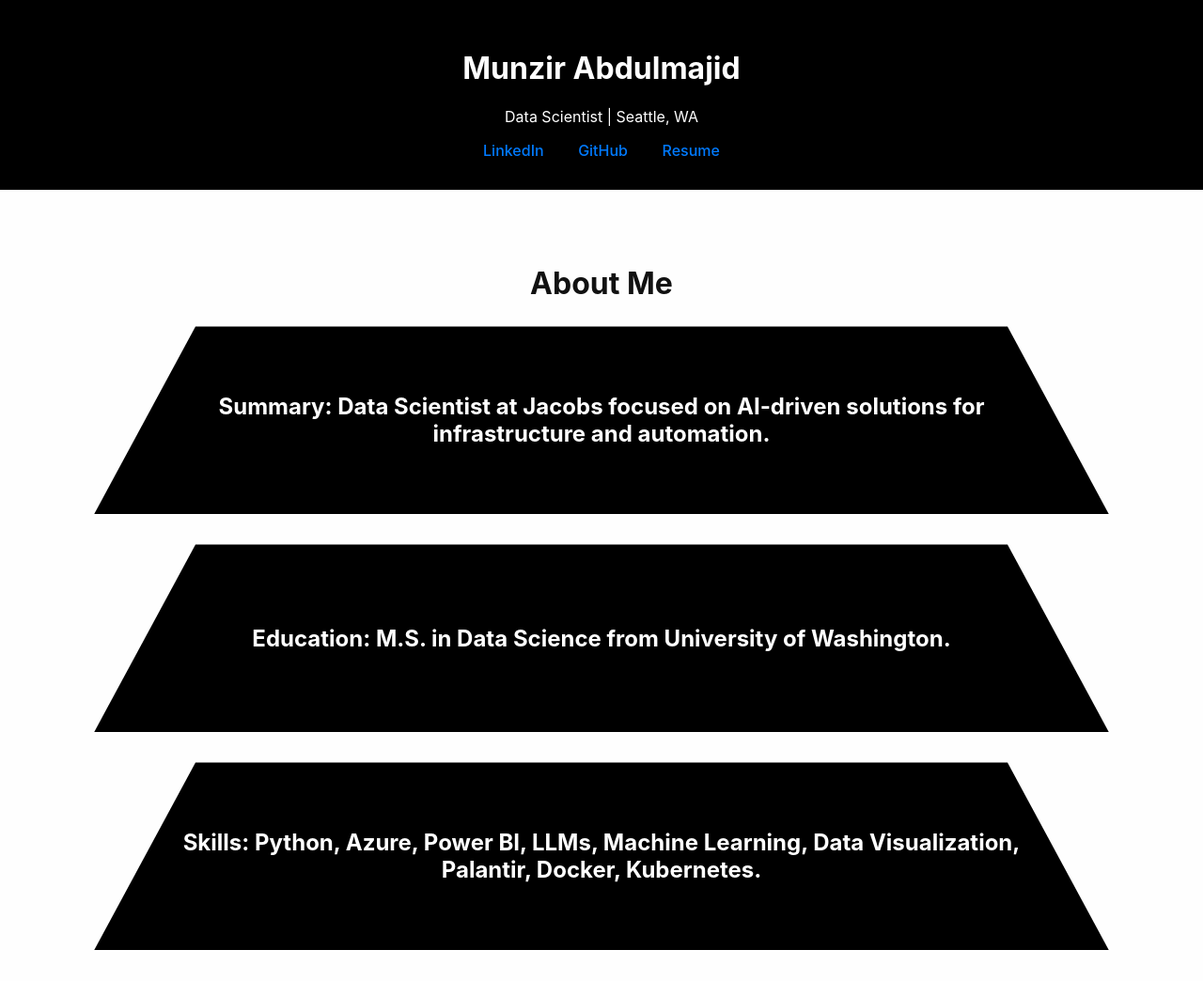
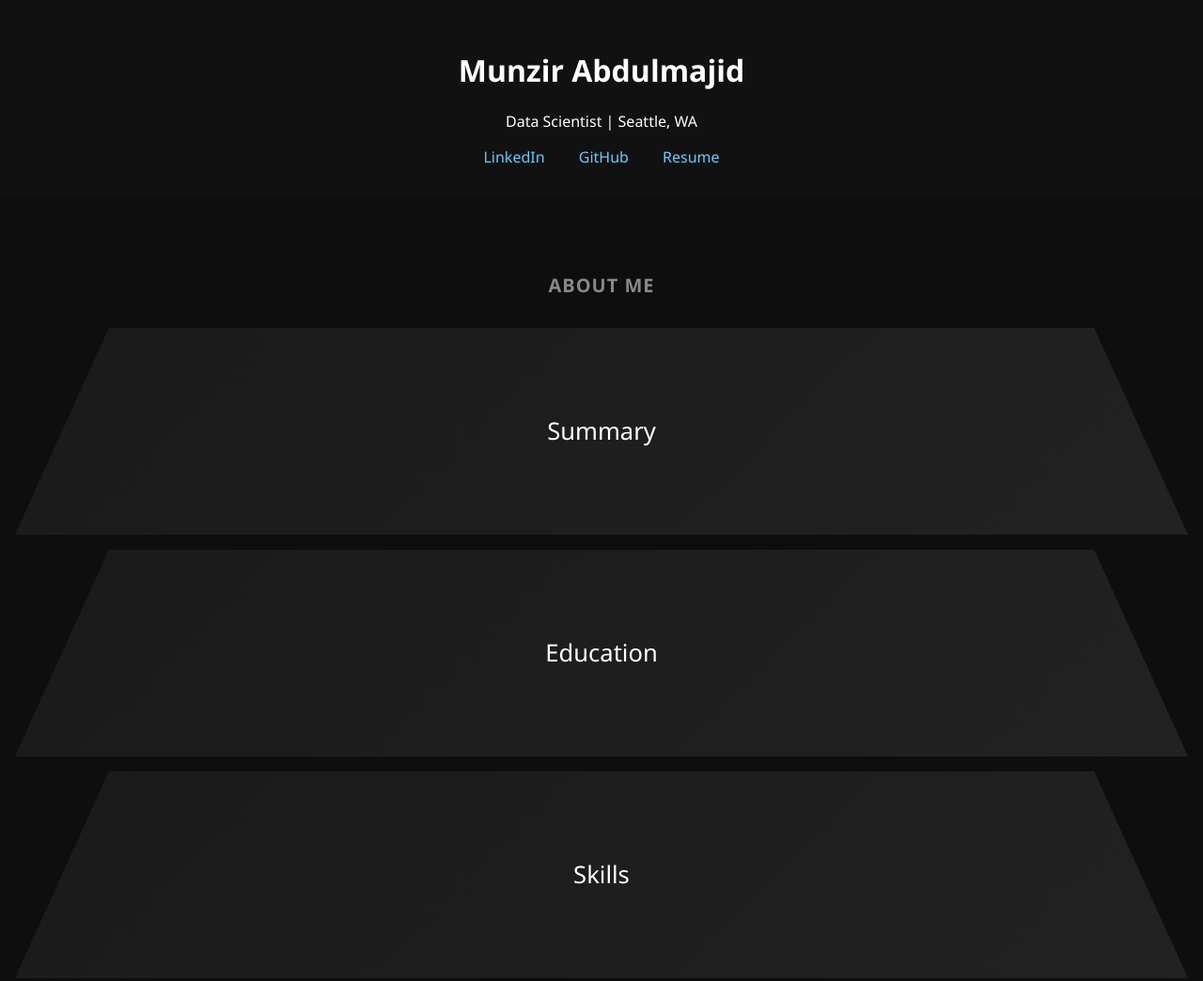
Before and after one commit to MunzirH/website, a plain HTML site: page index.html in a window 1280 px wide. Shown: the top 1044 px of the page at 94% size. Drawn offline with Linux system fonts and the light colour scheme.

Commit message:
Update index.html

```diff
--- a/index.html
+++ b/index.html
@@ -7,29 +7,32 @@
   <style>
     body {
       margin: 0;
-      font-family: -apple-system, BlinkMacSystemFont, 'Segoe UI', Roboto, Oxygen, Ubuntu, Cantarell, 'Open Sans', 'Helvetica Neue', sans-serif;
-      background-color: #fefefe;
-      color: #111;
+      font-family: 'Segoe UI', Roboto, 'Helvetica Neue', sans-serif;
+      background-color: #0e0e0e;
+      color: #eaeaea;
     }
     header {
-      background-color: #000;
+      background-color: #111;
       color: white;
       text-align: center;
-      padding: 2rem;
+      padding: 2rem 1rem;
     }
     .links a {
-      color: #007aff;
+      color: #66ccff;
       margin: 0 1rem;
       text-decoration: none;
       font-weight: 500;
     }
     h2 {
       text-align: center;
-      margin-top: 3rem;
-      font-size: 2rem;
+      margin: 4rem 0 1rem;
+      font-size: 1.25rem;
+      color: #888;
+      text-transform: uppercase;
+      letter-spacing: 1px;
     }
     .section {
-      padding: 2rem 1rem;
+      padding: 1rem;
       display: flex;
       flex-direction: column;
       align-items: center;
@@ -37,42 +40,59 @@
     .trapezoid-container {
       display: flex;
       flex-direction: column;
-      gap: 2rem;
       width: 100%;
-      max-width: 1200px;
+      gap: 1rem;
       align-items: center;
+      padding: 1rem 0;
     }
     .trapezoid {
       position: relative;
-      width: 90%;
-      height: 200px;
-      background: #000;
+      width: 100%;
+      max-width: 100vw;
+      height: 220px;
+      background: linear-gradient(135deg, #1a1a1a, #222);
       color: white;
-      clip-path: polygon(10% 0%, 90% 0%, 100% 100%, 0% 100%);
+      clip-path: polygon(8% 0%, 92% 0%, 100% 100%, 0% 100%);
       display: flex;
       align-items: center;
       justify-content: center;
-      font-size: 1.5rem;
-      font-weight: bold;
+      font-size: 1.6rem;
+      font-weight: 500;
       cursor: pointer;
-      transition: transform 0.8s;
+      transition: transform 0.8s, background 0.3s;
       transform-style: preserve-3d;
+      overflow: hidden;
+    }
+    .trapezoid:hover {
+      background: linear-gradient(135deg, #2a2a2a, #333);
+    }
+    .trapezoid .front, .trapezoid .back {
+      position: absolute;
+      width: 100%;
+      height: 100%;
+      backface-visibility: hidden;
+      display: flex;
+      align-items: center;
+      justify-content: center;
+      padding: 2rem;
+      box-sizing: border-box;
+      text-align: center;
+    }
+    .trapezoid .back {
+      transform: rotateY(180deg);
+      background-color: #1c1c1c;
+      color: #ccc;
+      font-size: 1rem;
     }
     .trapezoid.flip {
       transform: rotateY(180deg);
     }
-    .trapezoid-content {
-      padding: 1rem;
-      text-align: center;
-      max-width: 90%;
-    }
     footer {
       text-align: center;
-      margin-top: 4rem;
       padding: 2rem;
-      background-color: #fafafa;
       font-size: 0.9rem;
-      color: #777;
+      color: #666;
+      background: #111;
     }
   </style>
   <script>
@@ -99,29 +119,62 @@
   <section class="section">
     <h2>About Me</h2>
     <div class="trapezoid-container">
-      <div class="trapezoid"><div class="trapezoid-content">Summary: Data Scientist at Jacobs focused on AI-driven solutions for infrastructure and automation.</div></div>
-      <div class="trapezoid"><div class="trapezoid-content">Education: M.S. in Data Science from University of Washington.</div></div>
-      <div class="trapezoid"><div class="trapezoid-content">Skills: Python, Azure, Power BI, LLMs, Machine Learning, Data Visualization, Palantir, Docker, Kubernetes.</div></div>
+      <div class="trapezoid">
+        <div class="front">Summary</div>
+        <div class="back">Data Scientist at Jacobs leveraging AI to deliver strategic insights and intelligent infrastructure solutions on global projects.</div>
+      </div>
+      <div class="trapezoid">
+        <div class="front">Education</div>
+        <div class="back">M.S. in Data Science from University of Washington with a research focus on physics-informed neural networks and sparse dynamics.</div>
+      </div>
+      <div class="trapezoid">
+        <div class="front">Skills</div>
+        <div class="back">Python, Power BI, Azure AI, LLMs, Machine Learning, Palantir, Kubernetes, Docker, SQL, Git, Data Visualization.</div>
+      </div>
     </div>
   </section>
 
   <section class="section">
     <h2>Clients</h2>
     <div class="trapezoid-container">
-      <div class="trapezoid"><div class="trapezoid-content">NEOM</div></div>
-      <div class="trapezoid"><div class="trapezoid-content">AMTRAK</div></div>
-      <div class="trapezoid"><div class="trapezoid-content">SoundTransit</div></div>
-      <div class="trapezoid"><div class="trapezoid-content">NYC Department of Design and Construction</div></div>
+      <div class="trapezoid">
+        <div class="front">NEOM</div>
+        <div class="back">Developed immersive Power BI dashboards integrating 3D models for smart city planning in Saudi Arabia.</div>
+      </div>
+      <div class="trapezoid">
+        <div class="front">AMTRAK</div>
+        <div class="back">Designed dashboards and reporting systems for the Frederick Douglass Tunnel, aiding executive decision-making.</div>
+      </div>
+      <div class="trapezoid">
+        <div class="front">SoundTransit</div>
+        <div class="back">Automated data extraction and conversion from engineering documents using Azure Document Intelligence.</div>
+      </div>
+      <div class="trapezoid">
+        <div class="front">NYC DDC</div>
+        <div class="back">Enhanced infrastructure project workflows with customized data science and AI-powered tools.</div>
+      </div>
     </div>
   </section>
 
   <section class="section">
     <h2>Research & Initiatives</h2>
     <div class="trapezoid-container">
-      <div class="trapezoid"><div class="trapezoid-content">The Taskar Center for Accessible Technology</div></div>
-      <div class="trapezoid"><div class="trapezoid-content">Transformative Robotics Lab</div></div>
-      <div class="trapezoid"><div class="trapezoid-content">Physics Informed Neural Networks</div></div>
-      <div class="trapezoid"><div class="trapezoid-content">Solar Chimney Power Plant</div></div>
+      <div class="trapezoid">
+        <div class="front">Taskar Center</div>
+        <div class="back">Worked on inclusive tech for urban accessibility—contributing to AccessMap and OpenSidewalks routing systems.</div>
+      </div>
+      <div class="trapezoid">
+        <div class="front">Robotics Lab</div>
+        <div class="back">Designed a 3D-printed robotic arm with independent motion for educational and research purposes.</div>
+      </div>
+      <div class="trapezoid">
+        <div class="front">PINNs</div>
+        <div class="back">Applied PINNs and SINDy to extract interpretable models from noisy time-series datasets.</div>
+      </div>
+      <div class="trapezoid">
+        <div class="front">Solar Chimney</div>
+        <div class="back">Simulated solar chimney systems using CFD and optimized power extraction using machine learning models.</div>
+      </div>
     </div>
   </section>
 
```
